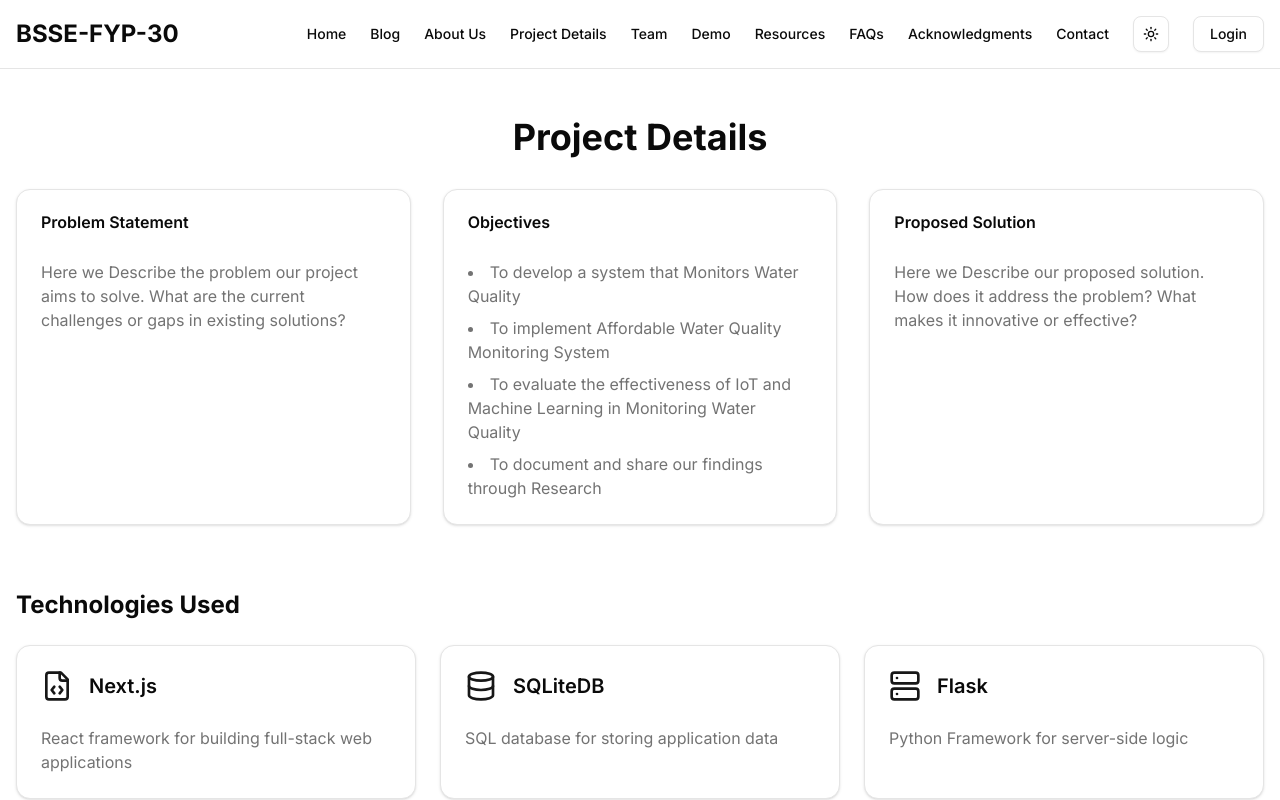
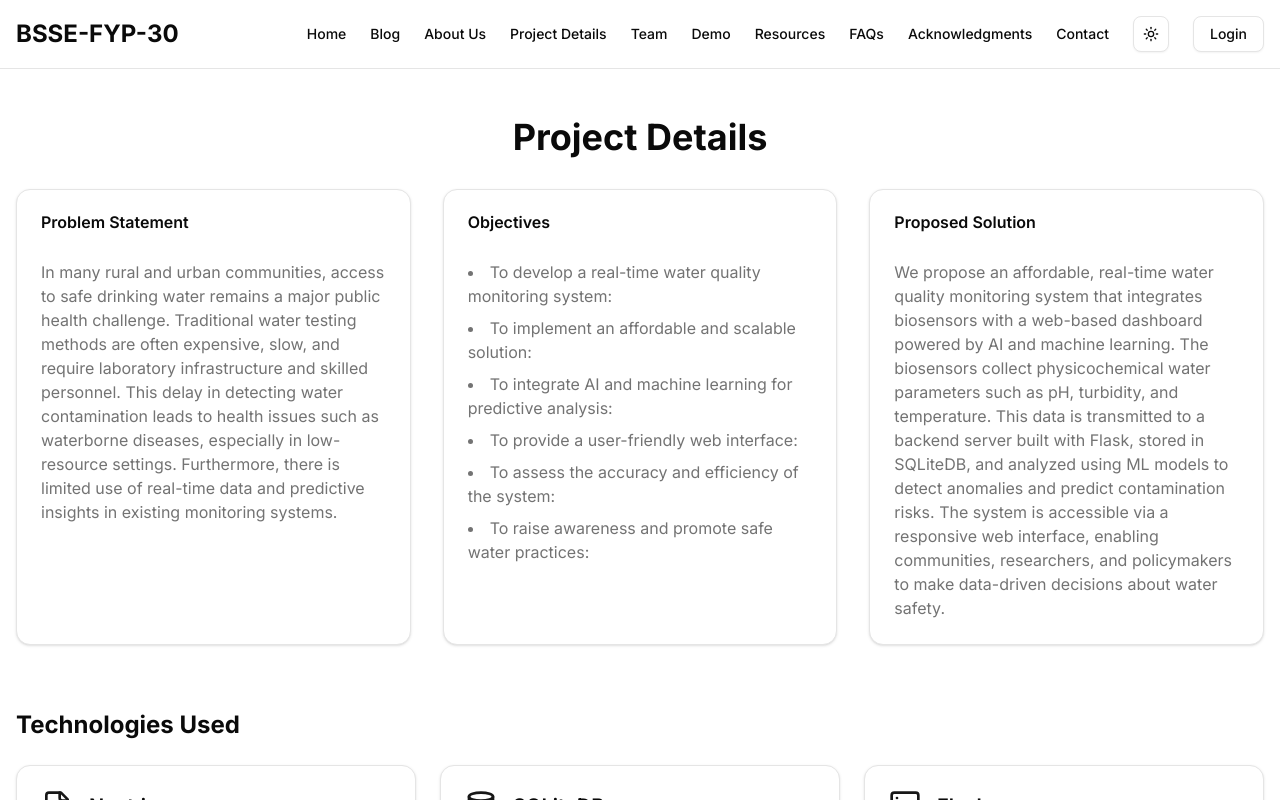
Before and after one commit to Ssaava/fyp-30-blog, a Next.js app: page /project in a window 1280 px wide. Shown: the top 800 px of the page. Built offline with nearby package versions, Linux system fonts and the light colour scheme.

Commit message:
updated page content

```diff
--- a/src/app/page.tsx
+++ b/src/app/page.tsx
@@ -44,7 +44,8 @@ export default function Home() {
     {
       icon: <Code className="h-8 w-8 text-primary" />,
       title: "Modern Tech Stack",
-      description: "Built with Next.js, MongoDB, and other modern technologies",
+      description:
+        "Built with Next.js, Flask, SQLite, and other modern technologies",
     },
     {
       icon: <Database className="h-8 w-8 text-primary" />,
--- a/src/app/project/page.tsx
+++ b/src/app/project/page.tsx
@@ -57,8 +57,14 @@ export default function ProjectPage() {
               </CardHeader>
               <CardContent>
                 <p className="text-muted-foreground">
-                  Here we Describe the problem our project aims to solve. What
-                  are the current challenges or gaps in existing solutions?
+                  In many rural and urban communities, access to safe drinking
+                  water remains a major public health challenge. Traditional
+                  water testing methods are often expensive, slow, and require
+                  laboratory infrastructure and skilled personnel. This delay in
+                  detecting water contamination leads to health issues such as
+                  waterborne diseases, especially in low-resource settings.
+                  Furthermore, there is limited use of real-time data and
+                  predictive insights in existing monitoring systems.
                 </p>
               </CardContent>
             </Card>
@@ -69,15 +75,17 @@ export default function ProjectPage() {
               </CardHeader>
               <CardContent>
                 <ul className="list-disc list-inside space-y-2 text-muted-foreground">
-                  <li>To develop a system that Monitors Water Quality</li>
                   <li>
-                    To implement Affordable Water Quality Monitoring System
+                    To develop a real-time water quality monitoring system:
                   </li>
+                  <li>To implement an affordable and scalable solution:</li>
                   <li>
-                    To evaluate the effectiveness of IoT and Machine Learning in
-                    Monitoring Water Quality
+                    To integrate AI and machine learning for predictive
+                    analysis:
                   </li>
-                  <li>To document and share our findings through Research</li>
+                  <li>To provide a user-friendly web interface:</li>
+                  <li>To assess the accuracy and efficiency of the system:</li>
+                  <li>To raise awareness and promote safe water practices:</li>
                 </ul>
               </CardContent>
             </Card>
@@ -88,8 +96,16 @@ export default function ProjectPage() {
               </CardHeader>
               <CardContent>
                 <p className="text-muted-foreground">
-                  Here we Describe our proposed solution. How does it address
-                  the problem? What makes it innovative or effective?
+                  We propose an affordable, real-time water quality monitoring
+                  system that integrates biosensors with a web-based dashboard
+                  powered by AI and machine learning. The biosensors collect
+                  physicochemical water parameters such as pH, turbidity, and
+                  temperature. This data is transmitted to a backend server
+                  built with Flask, stored in SQLiteDB, and analyzed using ML
+                  models to detect anomalies and predict contamination risks.
+                  The system is accessible via a responsive web interface,
+                  enabling communities, researchers, and policymakers to make
+                  data-driven decisions about water safety.
                 </p>
               </CardContent>
             </Card>
```
